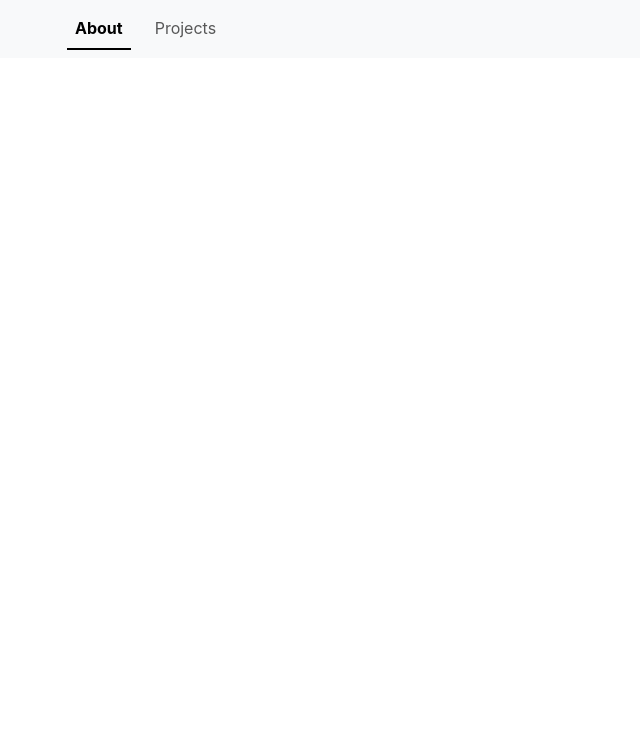
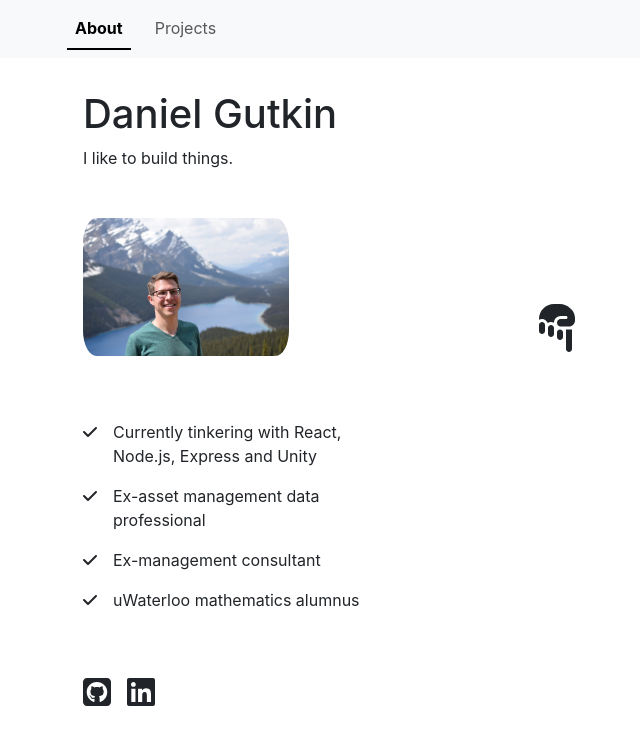
Before and after one commit to dgutkin/personal-website, a React (Create React App) app: page / in a window 1280 px wide. Shown: the top 744 px of the page, without its empty margins (9-649 px from the left). Built offline with nearby package versions, Linux system fonts and the light colour scheme.

Commit message:
Add about page content

```diff
--- a/src/pages/About.js
+++ b/src/pages/About.js
@@ -1,6 +1,71 @@
+import {useEffect} from 'react';
+
+import Container from 'react-bootstrap/Container';
+import Row from 'react-bootstrap/Row';
+import Col from 'react-bootstrap/Col';
+import Image from 'react-bootstrap/Image';
+
+import { FontAwesomeIcon } from '@fortawesome/react-fontawesome'
+import { faCheck } from '@fortawesome/free-solid-svg-icons'
+import { faHandPointUp } from '@fortawesome/free-solid-svg-icons'
+import { faSquareGithub } from '@fortawesome/free-brands-svg-icons'
+import { faLinkedin } from '@fortawesome/free-brands-svg-icons'
+
+import '../styles/About.css';
 
 function About() {
 
+    useEffect(() => {
+
+        // animate the hand
+
+    }, []);
+
+    return(
+        <Container fluid className="about-container">
+            <Row>
+                <Col>
+                    <Row>
+                        <h1>Daniel Gutkin</h1>
+                        <br/>
+                        <p>I like to build things.</p>
+                    </Row>
+                    <Row>
+                        <Image className="profile-img" src="Dan_Photo.jpg"/>
+                    </Row>
+                    <Row>
+                        <ul className="experience-list">
+                            <li>
+                                <p><FontAwesomeIcon className="list-icon" icon={faCheck} /></p>
+                                <p>Currently tinkering with React, Node.js, Express and Unity</p>
+                            </li>
+                            <li>
+                                <p><FontAwesomeIcon className="list-icon" icon={faCheck} /></p>
+                                <p>Ex-asset management data professional</p>
+                            </li>
+                            <li>
+                                <p><FontAwesomeIcon className="list-icon" icon={faCheck} /></p>
+                                <p>Ex-management consultant</p>
+                            </li>
+                            <li>
+                                <p><FontAwesomeIcon className="list-icon" icon={faCheck} /></p>
+                                <p>uWaterloo mathematics alumnus</p>
+                            </li>
+                        </ul>
+                    </Row>
+                    <Row>
+                        <div className="link-container">
+                            <FontAwesomeIcon icon={faSquareGithub} size="2xl" />
+                            <FontAwesomeIcon icon={faLinkedin} size="2xl" />
+                        </div>
+                    </Row>
+                </Col>
+                <Col>
+                    <FontAwesomeIcon className="hand-point" icon={faHandPointUp} />
+                </Col>
+            </Row>
+        </Container>
+    );
 }
 
 export default About;
--- /dev/null
+++ b/src/styles/About.css
@@ -0,0 +1,61 @@
+
+h1{
+    text-align: left;
+}
+
+p{
+    text-align: left;
+}
+
+ul{
+    list-style: none;
+}
+
+li{
+    display: flex;
+    flex-direction: row;
+}
+
+.about-container{
+    width: 50vw;
+    margin-top: 2rem;
+    margin-bottom: 2rem;
+    margin-left: 5rem;
+    margin-right: 5rem;
+}
+
+.profile-img{
+    width: 18vw;
+    border-radius: 1.6rem;
+    margin-top: 2rem;
+}
+
+.experience-list{
+    margin-top: 4rem;
+    text-align: left;
+}
+
+.list-icon{
+    margin-right: 1rem;
+}
+
+.hand-point{
+    scale: 3;
+    transform: rotate(180deg);
+    position: absolute;
+    top: 20rem;
+}
+
+.hand-point-down{
+    scale: 3;
+    transform: rotate(180deg);
+    position: absolute;
+    top: 30rem;
+}
+
+.link-container{
+    display: flex;
+    flex-direction: row;
+    gap: 1rem;
+    margin-top: 2rem;
+}
```
